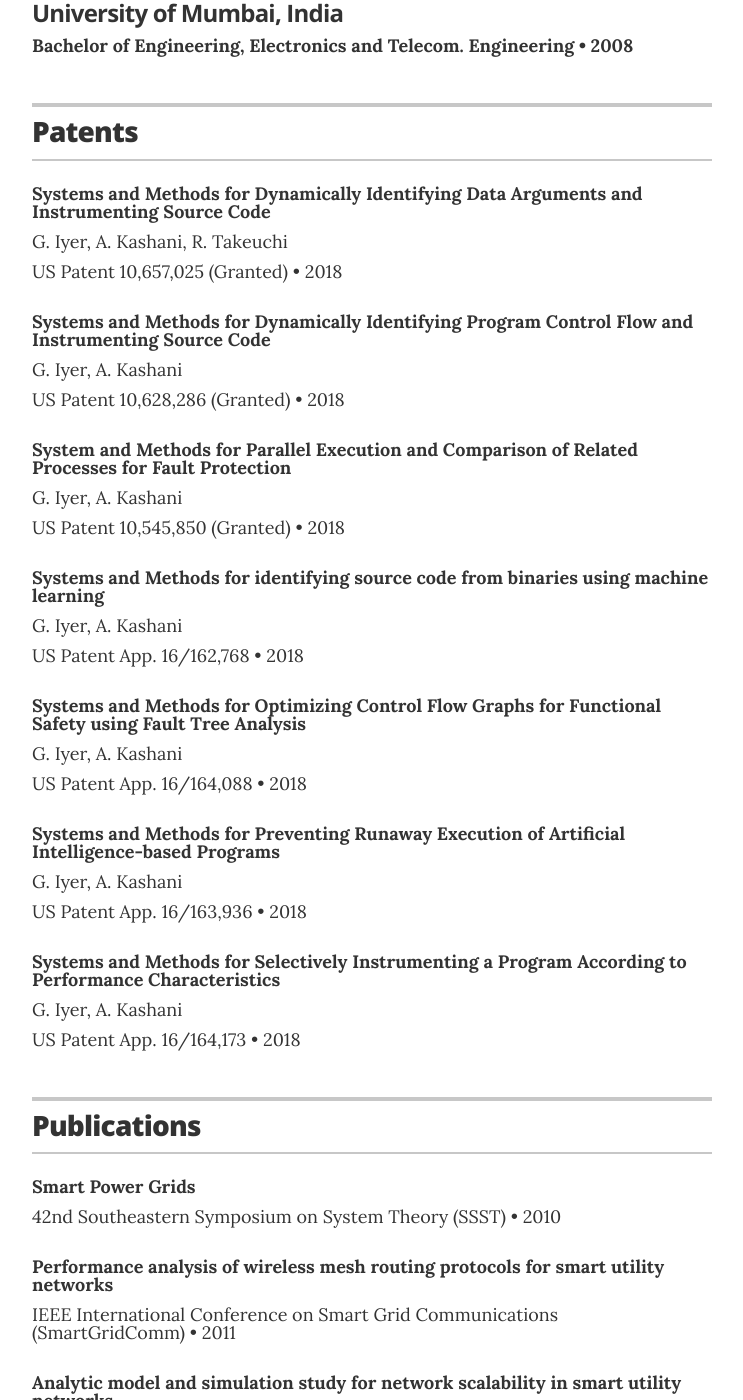
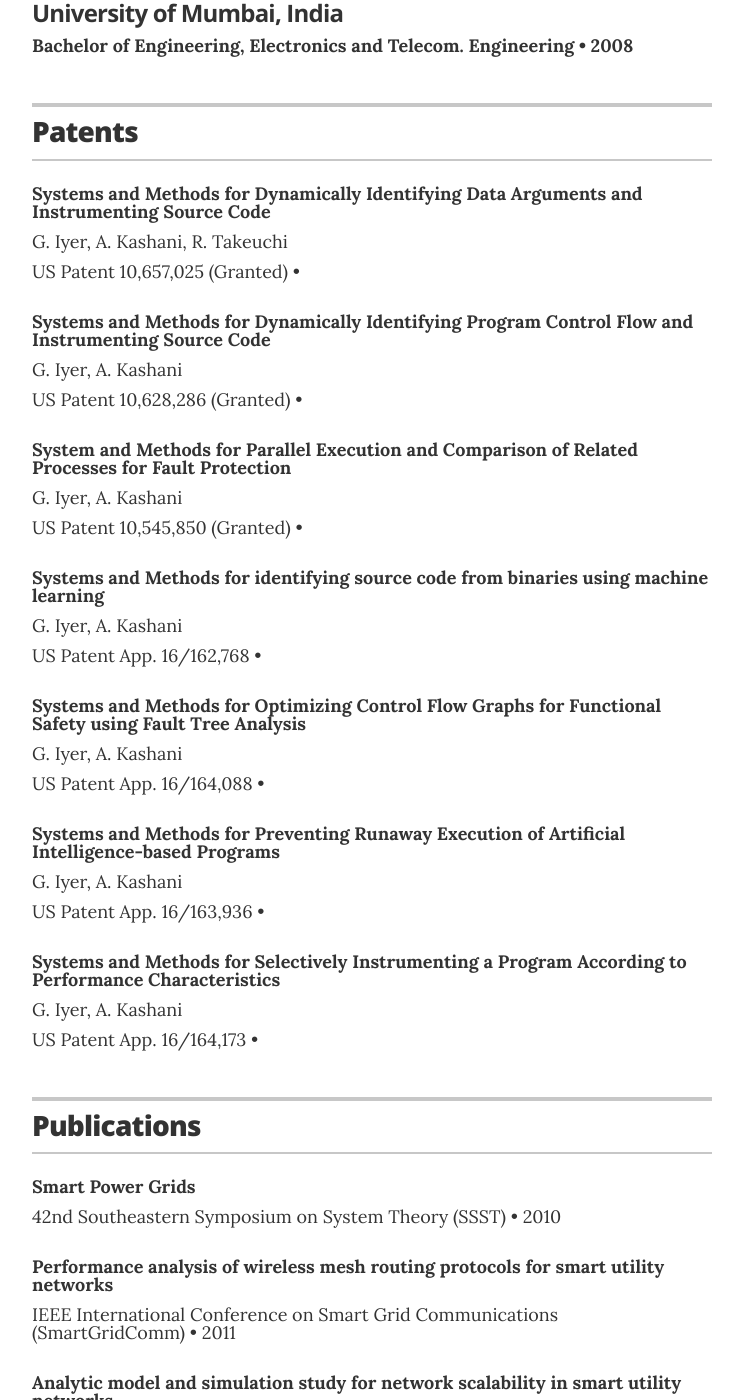
Before and after one commit to iyergkris/iyergkris.github.io, a Jekyll site: the page built from index.html, in a window 1280 px wide and 1400 px high, scrolled down 1543 px. Shown: the whole window, without its empty margins (268-1011 px from the left). Built offline with Jekyll 4.4.1, drawn with Linux system fonts in a browser that asks for light colours.

Commit message:
Patents update

```diff
--- a/_data/patents.yml
+++ b/_data/patents.yml
@@ -2,34 +2,27 @@
 - title: Systems and Methods for Dynamically Identifying Data Arguments and Instrumenting Source Code
   inventors: G. Iyer, A. Kashani, R. Takeuchi
   number: US Patent 10,657,025 (Granted)
-  year: 2018
 
 - title: Systems and Methods for Dynamically Identifying Program Control Flow and Instrumenting Source Code
   inventors: G. Iyer, A. Kashani
   number: US Patent 10,628,286 (Granted)
-  year: 2018
 
 - title: System and Methods for Parallel Execution and Comparison of Related Processes for Fault Protection
   inventors: G. Iyer, A. Kashani
   number: US Patent 10,545,850 (Granted)
-  year: 2018
 
 - title: Systems and Methods for identifying source code from binaries using machine learning
   inventors: G. Iyer, A. Kashani
   number: US Patent App. 16/162,768
-  year: 2018
 
 - title: Systems and Methods for Optimizing Control Flow Graphs for Functional Safety using Fault Tree Analysis
   inventors: G. Iyer, A. Kashani
   number: US Patent App. 16/164,088
-  year: 2018
 
 - title: Systems and Methods for Preventing Runaway Execution of Artificial Intelligence-based Programs
   inventors: G. Iyer, A. Kashani
   number: US Patent App. 16/163,936
-  year: 2018
 
 - title: Systems and Methods for Selectively Instrumenting a Program According to Performance Characteristics
   inventors: G. Iyer, A. Kashani
   number: US Patent App. 16/164,173
-  year: 2018
```
